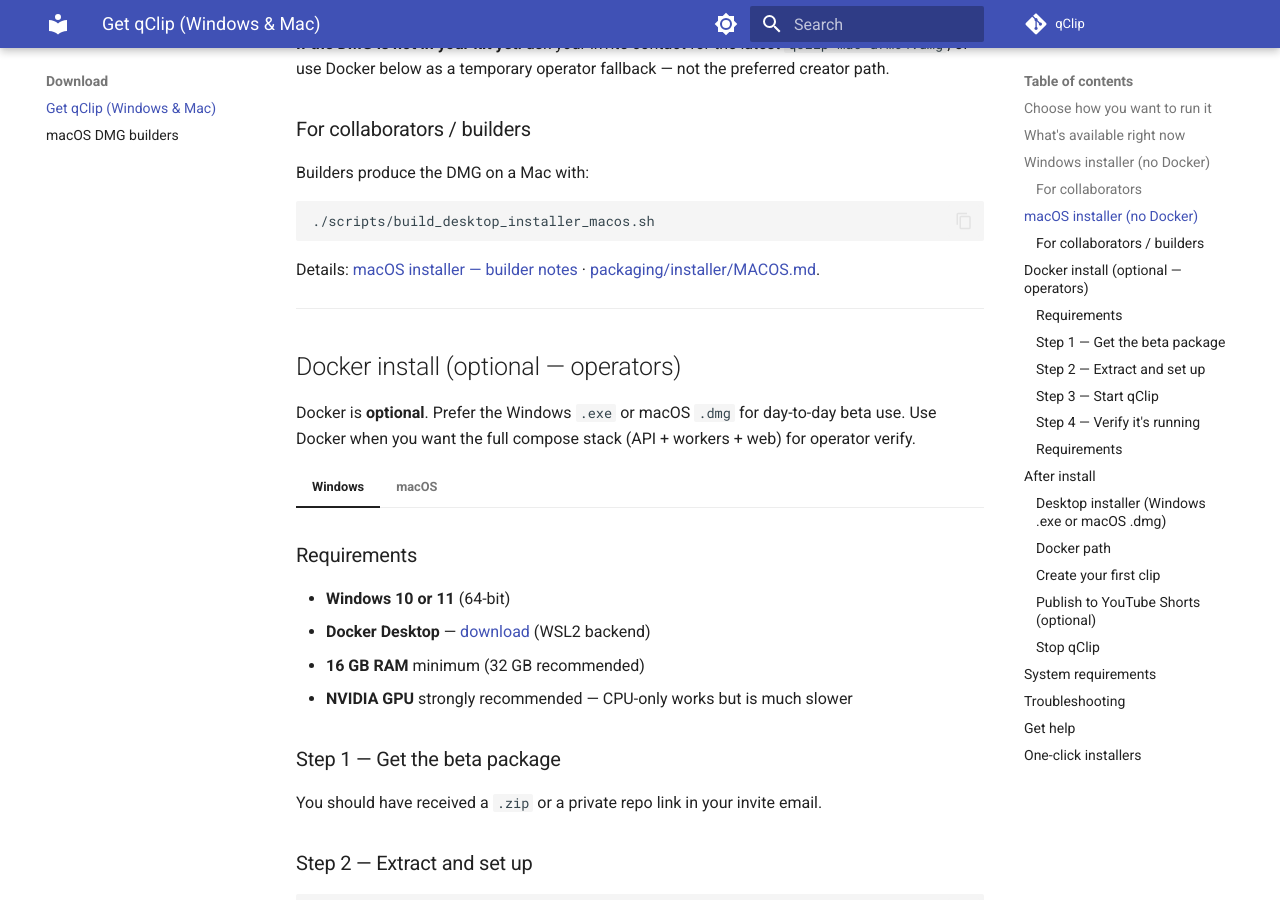
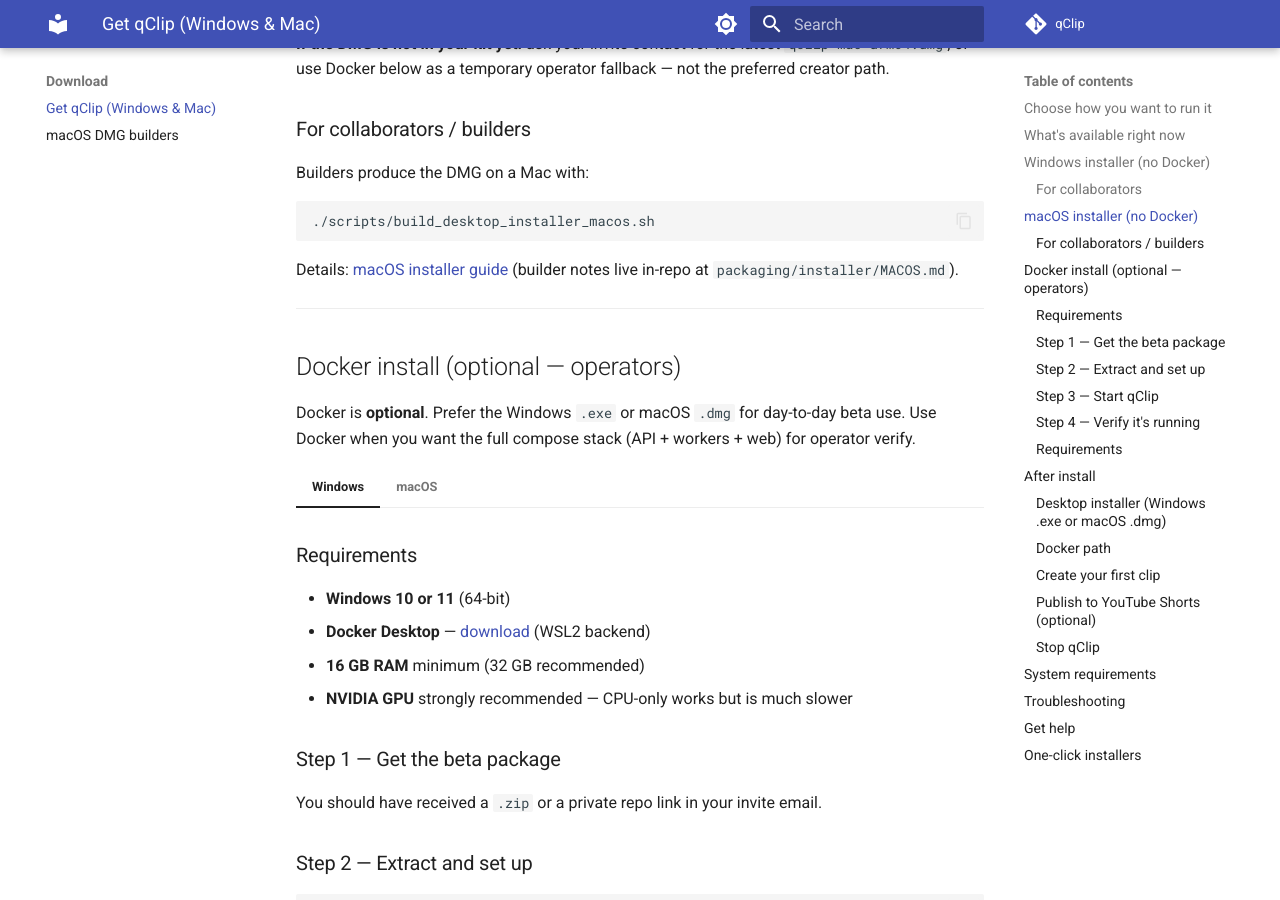
Before and after one commit to WheresWellium/StreamClip, an MkDocs documentation site: the page built from docs/BETA_DOWNLOAD.md, in a window 1280 px wide and 900 px high, scrolled down 2684 px. Built offline with MkDocs 1.6.1 and Material for MkDocs 9.7.7, drawn with Linux system fonts in a browser that asks for light colours; comment, search, counter and statistics services are not loaded.

Commit message:
docs: fix BETA_DOWNLOAD macOS link for mkdocs --strict
Co-authored-by: Wells <WheresWellium@users.noreply.github.com>

````diff
--- a/docs/BETA_DOWNLOAD.md
+++ b/docs/BETA_DOWNLOAD.md
@@ -99,7 +99,7 @@ Builders produce the DMG on a Mac with:
 ./scripts/build_desktop_installer_macos.sh
 ```
 
-Details: [macOS installer — builder notes](MACOS_INSTALLER.md) · [packaging/installer/MACOS.md](../packaging/installer/MACOS.md).
+Details: [macOS installer guide](MACOS_INSTALLER.md) (builder notes live in-repo at `packaging/installer/MACOS.md`).
 
 ---
 
````
